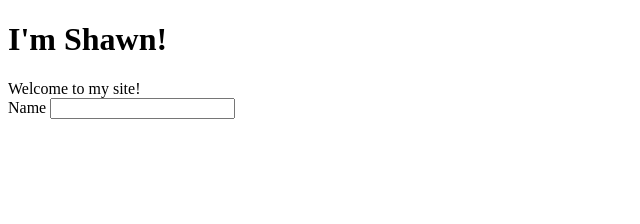
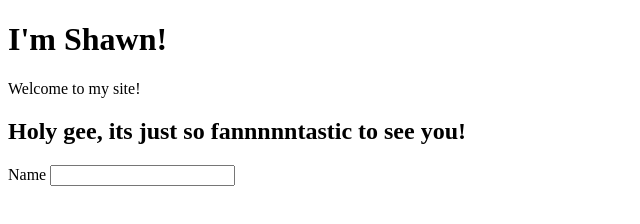
Before and after one commit to sleeptil3/git-review, a plain HTML site: page index.html in a window 1280 px wide. Shown: the whole page, without its empty margins (0-640 px from the left). Drawn offline with Linux system fonts and the light colour scheme.

Commit message:
finished adding additional greeting

```diff
--- a/index.html
+++ b/index.html
@@ -10,6 +10,7 @@
 	<body>
 		<h1>I'm Shawn!</h1>
 		<div id="greeting"></div>
+		<h2>Holy gee, its just so fannnnntastic to see you!</h2>
 		<label htmlFor="name">Name</label>
 		<input name="name" type="text" />
 	</body>
```
